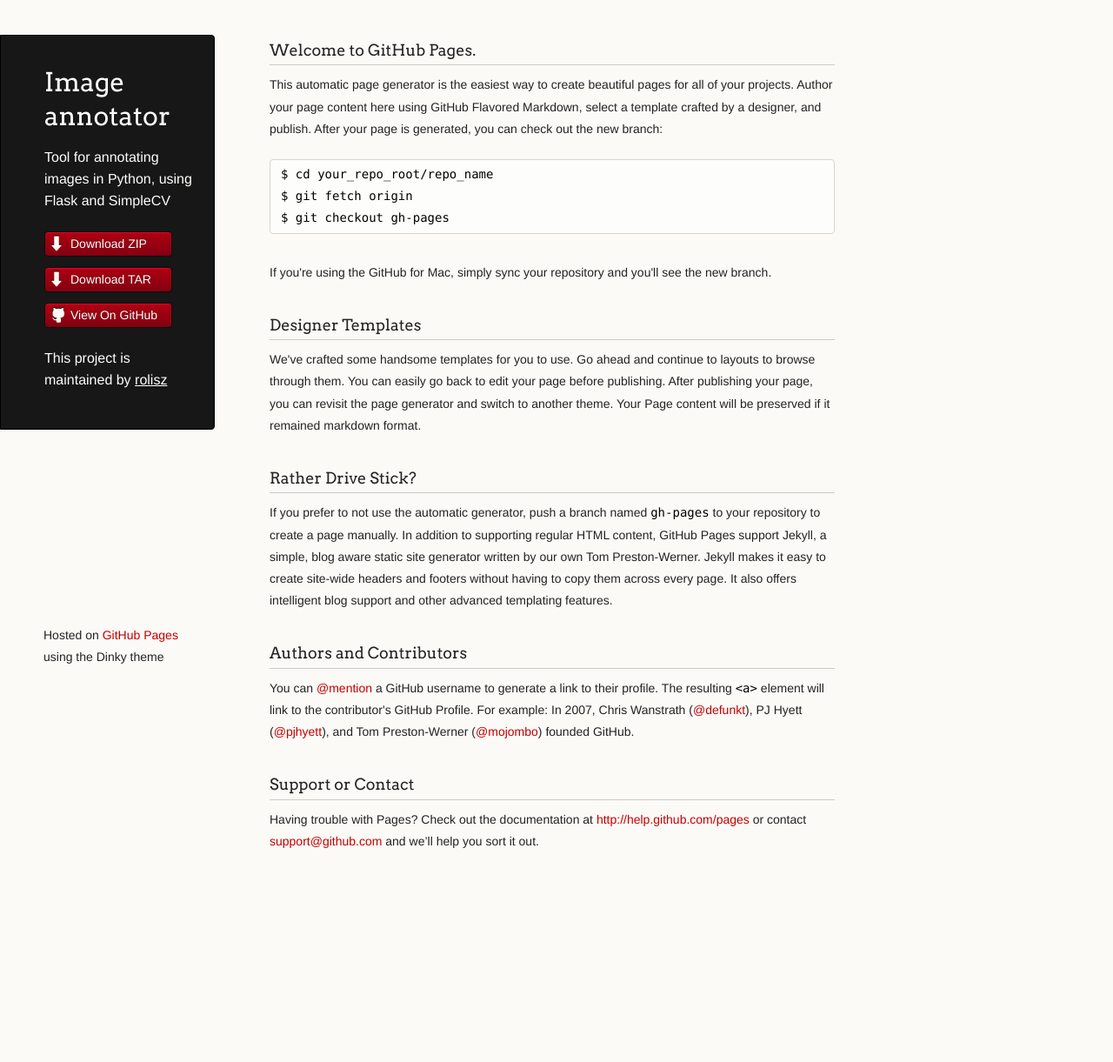
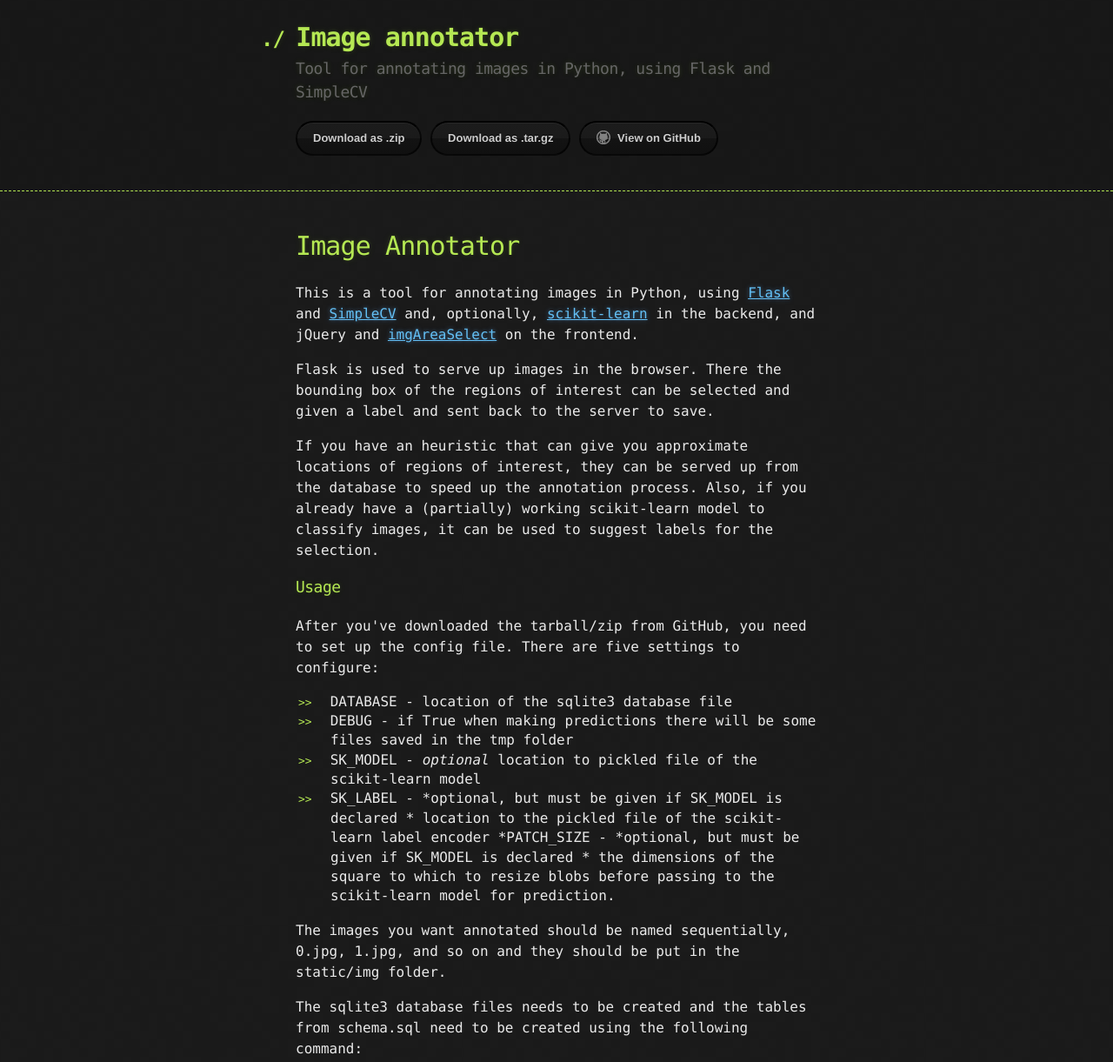
Before and after one commit to rolisz/image_annotator, a plain HTML site: page index.html in a window 1280 px wide. Shown: the top 1221 px of the page at 87% size. Before the commit the page ends 1052 px from the top, so only its background shows below. Drawn offline with Linux system fonts and the light colour scheme.

```diff
--- a/index.html
+++ b/index.html
@@ -1,73 +1,68 @@
-<!doctype html>
+<!DOCTYPE html>
 <html>
   <head>
-    <meta charset="utf-8">
+    <meta charset='utf-8'>
     <meta http-equiv="X-UA-Compatible" content="chrome=1">
+
+    <link rel="stylesheet" type="text/css" href="stylesheets/stylesheet.css" media="screen" />
+    <link rel="stylesheet" type="text/css" href="stylesheets/pygment_trac.css" media="screen" />
+    <link rel="stylesheet" type="text/css" href="stylesheets/print.css" media="print" />
+
     <title>Image annotator by rolisz</title>
+  </head>
 
-    <link rel="stylesheet" href="stylesheets/styles.css">
-    <link rel="stylesheet" href="stylesheets/pygment_trac.css">
-    <script src="javascripts/scale.fix.js"></script>
-    <meta name="viewport" content="width=device-width, initial-scale=1, user-scalable=no">
-    <!--[if lt IE 9]>
-    <script src="//html5shiv.googlecode.com/svn/trunk/html5.js"></script>
-    <![endif]-->
-  </head>
   <body>
-    <div class="wrapper">
-      <header>
-        <h1 class="header">Image annotator</h1>
-        <p class="header">Tool for annotating images in Python, using Flask and SimpleCV</p>
 
-        <ul>
-          <li class="download"><a class="buttons" href="https://github.com/rolisz/image_annotator/zipball/master">Download ZIP</a></li>
-          <li class="download"><a class="buttons" href="https://github.com/rolisz/image_annotator/tarball/master">Download TAR</a></li>
-          <li><a class="buttons github" href="https://github.com/rolisz/image_annotator">View On GitHub</a></li>
-        </ul>
+    <header>
+      <div class="container">
+        <h1>Image annotator</h1>
+        <h2>Tool for annotating images in Python, using Flask and SimpleCV</h2>
 
-        <p class="header">This project is maintained by <a class="header name" href="https://github.com/rolisz">rolisz</a></p>
+        <section id="downloads">
+          <a href="https://github.com/rolisz/image_annotator/zipball/master" class="btn">Download as .zip</a>
+          <a href="https://github.com/rolisz/image_annotator/tarball/master" class="btn">Download as .tar.gz</a>
+          <a href="https://github.com/rolisz/image_annotator" class="btn btn-github"><span class="icon"></span>View on GitHub</a>
+        </section>
+      </div>
+    </header>
 
+    <div class="container">
+      <section id="main_content">
+        <h1>
+<a name="image-annotator" class="anchor" href="#image-annotator"><span class="octicon octicon-link"></span></a>Image Annotator</h1>
 
-      </header>
-      <section>
-        <h3>
-<a name="welcome-to-github-pages" class="anchor" href="#welcome-to-github-pages"><span class="octicon octicon-link"></span></a>Welcome to GitHub Pages.</h3>
+<p>This is a tool for annotating images in Python, using <a href="http://flask.pocoo.org/">Flask</a> and <a href="http://simplecv.org/">SimpleCV</a> and, optionally, <a href="http://scikit-learn.org/stable/">scikit-learn</a> in the backend, and jQuery and <a href="http://odyniec.net/projects/imgareaselect/">imgAreaSelect</a> on the frontend.</p>
 
-<p>This automatic page generator is the easiest way to create beautiful pages for all of your projects. Author your page content here using GitHub Flavored Markdown, select a template crafted by a designer, and publish. After your page is generated, you can check out the new branch:</p>
+<p>Flask is used to serve up images in the browser. There the bounding box of the regions of interest can be selected and given a label and sent back to the server to save. </p>
 
-<pre><code>$ cd your_repo_root/repo_name
-$ git fetch origin
-$ git checkout gh-pages
-</code></pre>
-
-<p>If you're using the GitHub for Mac, simply sync your repository and you'll see the new branch.</p>
+<p>If you have an heuristic that can give you approximate locations of regions of interest, they can be served up from the database to speed up the annotation process. Also, if you already have a (partially) working scikit-learn model to classify images, it can be used to suggest labels for the selection. </p>
 
 <h3>
-<a name="designer-templates" class="anchor" href="#designer-templates"><span class="octicon octicon-link"></span></a>Designer Templates</h3>
+<a name="usage" class="anchor" href="#usage"><span class="octicon octicon-link"></span></a>Usage</h3>
 
-<p>We've crafted some handsome templates for you to use. Go ahead and continue to layouts to browse through them. You can easily go back to edit your page before publishing. After publishing your page, you can revisit the page generator and switch to another theme. Your Page content will be preserved if it remained markdown format.</p>
+<p>After you've downloaded the tarball/zip from GitHub, you need to set up the config file. There are five settings to configure:</p>
 
-<h3>
-<a name="rather-drive-stick" class="anchor" href="#rather-drive-stick"><span class="octicon octicon-link"></span></a>Rather Drive Stick?</h3>
+<ul>
+<li>DATABASE - location of the sqlite3 database file</li>
+<li>DEBUG - if True when making predictions there will be some files saved in the tmp folder</li>
+<li>SK_MODEL - <em>optional</em> location to pickled file of the scikit-learn model</li>
+<li>SK_LABEL - *optional, but must be given if SK_MODEL is declared * location to the pickled file of the scikit-learn label encoder
+*PATCH_SIZE - *optional, but must be given if SK_MODEL is declared * the dimensions of the square to which to resize blobs before passing to the scikit-learn model for prediction. </li>
+</ul><p>The images you want annotated should be named sequentially, 0.jpg, 1.jpg, and so on and they should be put in the static/img folder. </p>
 
-<p>If you prefer to not use the automatic generator, push a branch named <code>gh-pages</code> to your repository to create a page manually. In addition to supporting regular HTML content, GitHub Pages support Jekyll, a simple, blog aware static site generator written by our own Tom Preston-Werner. Jekyll makes it easy to create site-wide headers and footers without having to copy them across every page. It also offers intelligent blog support and other advanced templating features.</p>
+<p>The sqlite3 database files needs to be created and the tables from schema.sql need to be created using the following command:</p>
 
-<h3>
-<a name="authors-and-contributors" class="anchor" href="#authors-and-contributors"><span class="octicon octicon-link"></span></a>Authors and Contributors</h3>
+<p><code>sqlite3 schema.sql &gt; path/to/db</code></p>
 
-<p>You can <a href="https://github.com/blog/821" class="user-mention">@mention</a> a GitHub username to generate a link to their profile. The resulting <code>&lt;a&gt;</code> element will link to the contributor's GitHub Profile. For example: In 2007, Chris Wanstrath (<a href="https://github.com/defunkt" class="user-mention">@defunkt</a>), PJ Hyett (<a href="https://github.com/pjhyett" class="user-mention">@pjhyett</a>), and Tom Preston-Werner (<a href="https://github.com/mojombo" class="user-mention">@mojombo</a>) founded GitHub.</p>
+<p>If you have an heuristic to generate blobs, you should insert them into the blobs table, with the following details: image_name, x, y, width and height. </p>
 
-<h3>
-<a name="support-or-contact" class="anchor" href="#support-or-contact"><span class="octicon octicon-link"></span></a>Support or Contact</h3>
+<p>Last step is to run flask_annotator.py and then point your browser to 127.0.0.1:5000. You should see your first image, ready to be annotated. </p>
 
-<p>Having trouble with Pages? Check out the documentation at <a href="http://help.github.com/pages">http://help.github.com/pages</a> or contact <a href="mailto:support@github.com">support@github.com</a> and we’ll help you sort it out.</p>
+<p>After you have annotated several images, you can go to 127.0.0.1:5000/admin to see a list of your annotations and you can correct them or delete them. </p>
       </section>
-      <footer>
-        <p><small>Hosted on <a href="https://pages.github.com">GitHub Pages</a> using the Dinky theme</small></p>
-      </footer>
     </div>
-    <!--[if !IE]><script>fixScale(document);</script><![endif]-->
-		          <script type="text/javascript">
+
+              <script type="text/javascript">
             var gaJsHost = (("https:" == document.location.protocol) ? "https://ssl." : "http://www.");
             document.write(unescape("%3Cscript src='" + gaJsHost + "google-analytics.com/ga.js' type='text/javascript'%3E%3C/script%3E"));
           </script>
--- /dev/null
+++ b/javascripts/main.js
@@ -0,0 +1 @@
+console.log('This would be the main JS file.');
--- a/stylesheets/pygment_trac.css
+++ b/stylesheets/pygment_trac.css
@@ -1,4 +1,3 @@
-.highlight  { background: #ffffff; }
 .highlight .c { color: #999988; font-style: italic } /* Comment */
 .highlight .err { color: #a61717; background-color: #e3d2d2 } /* Error */
 .highlight .k { font-weight: bold } /* Keyword */
@@ -35,7 +34,7 @@
 .highlight .ne { color: #990000; font-weight: bold } /* Name.Exception */
 .highlight .nf { color: #990000; font-weight: bold } /* Name.Function */
 .highlight .nn { color: #555555 } /* Name.Namespace */
-.highlight .nt { color: #000080 } /* Name.Tag */
+.highlight .nt { color: #CBDFFF } /* Name.Tag */
 .highlight .nv { color: #008080 } /* Name.Variable */
 .highlight .ow { font-weight: bold } /* Operator.Word */
 .highlight .w { color: #bbbbbb } /* Text.Whitespace */
--- /dev/null
+++ b/stylesheets/stylesheet.css
@@ -0,0 +1,247 @@
+body {
+  margin: 0;
+  padding: 0;
+  background: #151515 url("../images/bkg.png") 0 0;
+  color: #eaeaea;
+  font: 16px;
+  line-height: 1.5;
+  font-family: Monaco, "Bitstream Vera Sans Mono", "Lucida Console", Terminal, monospace;
+}
+
+/* General & 'Reset' Stuff */
+
+.container {
+  width: 90%;
+  max-width: 600px;
+  margin: 0 auto;
+}
+
+section {
+  display: block;
+  margin: 0 0 20px 0;
+}
+
+h1, h2, h3, h4, h5, h6 {
+  margin: 0 0 20px;
+}
+
+li {
+  line-height: 1.4 ;
+}
+
+/* Header, <header>
+   header   - container
+   h1       - project name
+   h2       - project description
+*/
+
+header {
+  background: rgba(0, 0, 0, 0.1);
+  width: 100%;
+  border-bottom: 1px dashed #b5e853;
+  padding: 20px 0;
+  margin: 0 0 40px 0;
+}
+
+header h1 {
+  font-size: 30px;
+  line-height: 1.5;
+  margin: 0 0 0 -40px;
+  font-weight: bold;
+  font-family: Monaco, "Bitstream Vera Sans Mono", "Lucida Console", Terminal, monospace;
+  color: #b5e853;
+  text-shadow: 0 1px 1px rgba(0, 0, 0, 0.1),
+               0 0 5px rgba(181, 232, 83, 0.1),
+               0 0 10px rgba(181, 232, 83, 0.1);
+  letter-spacing: -1px;
+  -webkit-font-smoothing: antialiased;
+}
+
+header h1:before {
+  content: "./ ";
+  font-size: 24px;
+}
+
+header h2 {
+  font-size: 18px;
+  font-weight: 300;
+  color: #666;
+}
+
+#downloads .btn {
+  display: inline-block;
+  text-align: center;
+  margin: 0;
+}
+
+/* Main Content
+*/
+
+#main_content {
+  width: 100%;
+  -webkit-font-smoothing: antialiased;
+}
+section img {
+  max-width: 100%
+}
+
+h1, h2, h3, h4, h5, h6 {
+  font-weight: normal;
+  font-family: Monaco, "Bitstream Vera Sans Mono", "Lucida Console", Terminal, monospace;
+  color: #b5e853;
+  letter-spacing: -0.03em;
+  text-shadow: 0 1px 1px rgba(0, 0, 0, 0.1),
+               0 0 5px rgba(181, 232, 83, 0.1),
+               0 0 10px rgba(181, 232, 83, 0.1);
+}
+
+#main_content h1 {
+  font-size: 30px;
+}
+
+#main_content h2 {
+  font-size: 24px;
+}
+
+#main_content h3 {
+  font-size: 18px;
+}
+
+#main_content h4 {
+  font-size: 14px;
+}
+
+#main_content h5 {
+  font-size: 12px;
+  text-transform: uppercase;
+  margin: 0 0 5px 0;
+}
+
+#main_content h6 {
+  font-size: 12px;
+  text-transform: uppercase;
+  color: #999;
+  margin: 0 0 5px 0;
+}
+
+dt {
+  font-style: italic;
+  font-weight: bold;
+}
+
+ul li {
+  list-style: none;
+}
+
+ul li:before {
+  content: ">>";
+  font-family: Monaco, "Bitstream Vera Sans Mono", "Lucida Console", Terminal, monospace;
+  font-size: 13px;
+  color: #b5e853;
+  margin-left: -37px;
+  margin-right: 21px;
+  line-height: 16px;
+}
+
+blockquote {
+  color: #aaa;
+  padding-left: 10px;
+  border-left: 1px dotted #666;
+}
+
+pre {
+  background: rgba(0, 0, 0, 0.9);
+  border: 1px solid rgba(255, 255, 255, 0.15);
+  padding: 10px;
+  font-size: 14px;
+  color: #b5e853;
+  border-radius: 2px;
+  -moz-border-radius: 2px;
+  -webkit-border-radius: 2px;
+  text-wrap: normal;
+  overflow: auto;
+  overflow-y: hidden;
+}
+
+table {
+  width: 100%;
+  margin: 0 0 20px 0;
+}
+
+th {
+  text-align: left;
+  border-bottom: 1px dashed #b5e853;
+  padding: 5px 10px;
+}
+
+td {
+  padding: 5px 10px;
+}
+
+hr {
+  height: 0;
+  border: 0;
+  border-bottom: 1px dashed #b5e853;
+  color: #b5e853;
+}
+
+/* Buttons
+*/
+
+.btn {
+  display: inline-block;
+  background: -webkit-linear-gradient(top, rgba(40, 40, 40, 0.3), rgba(35, 35, 35, 0.3) 50%, rgba(10, 10, 10, 0.3) 50%, rgba(0, 0, 0, 0.3));
+  padding: 8px 18px;
+  border-radius: 50px;
+  border: 2px solid rgba(0, 0, 0, 0.7);
+  border-bottom: 2px solid rgba(0, 0, 0, 0.7);
+  border-top: 2px solid rgba(0, 0, 0, 1);
+  color: rgba(255, 255, 255, 0.8);
+  font-family: Helvetica, Arial, sans-serif;
+  font-weight: bold;
+  font-size: 13px;
+  text-decoration: none;
+  text-shadow: 0 -1px 0 rgba(0, 0, 0, 0.75);
+  box-shadow: inset 0 1px 0 rgba(255, 255, 255, 0.05);
+}
+
+.btn:hover {
+  background: -webkit-linear-gradient(top, rgba(40, 40, 40, 0.6), rgba(35, 35, 35, 0.6) 50%, rgba(10, 10, 10, 0.8) 50%, rgba(0, 0, 0, 0.8));
+}
+
+.btn .icon {
+  display: inline-block;
+  width: 16px;
+  height: 16px;
+  margin: 1px 8px 0 0;
+  float: left;
+}
+
+.btn-github .icon {
+  opacity: 0.6;
+  background: url("../images/blacktocat.png") 0 0 no-repeat;
+}
+
+/* Links
+   a, a:hover, a:visited
+*/
+
+a {
+  color: #63c0f5;
+  text-shadow: 0 0 5px rgba(104, 182, 255, 0.5);
+}
+
+/* Clearfix */
+
+.cf:before, .cf:after {
+  content:"";
+  display:table;
+}
+
+.cf:after {
+  clear:both;
+}
+
+.cf {
+  zoom:1;
+}
```
Also changed, not shown: params.json (+1 -1 lines), images/bkg.png (added), images/blacktocat.png (added).
